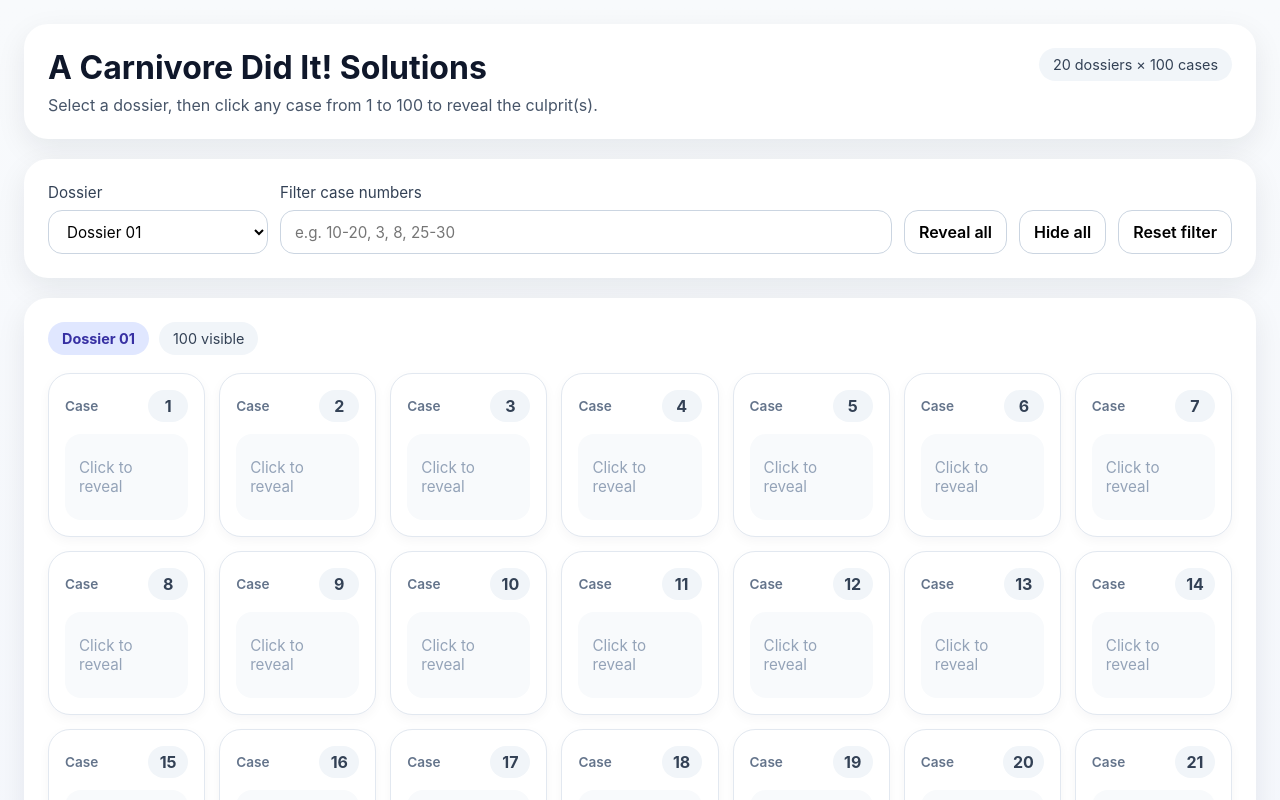
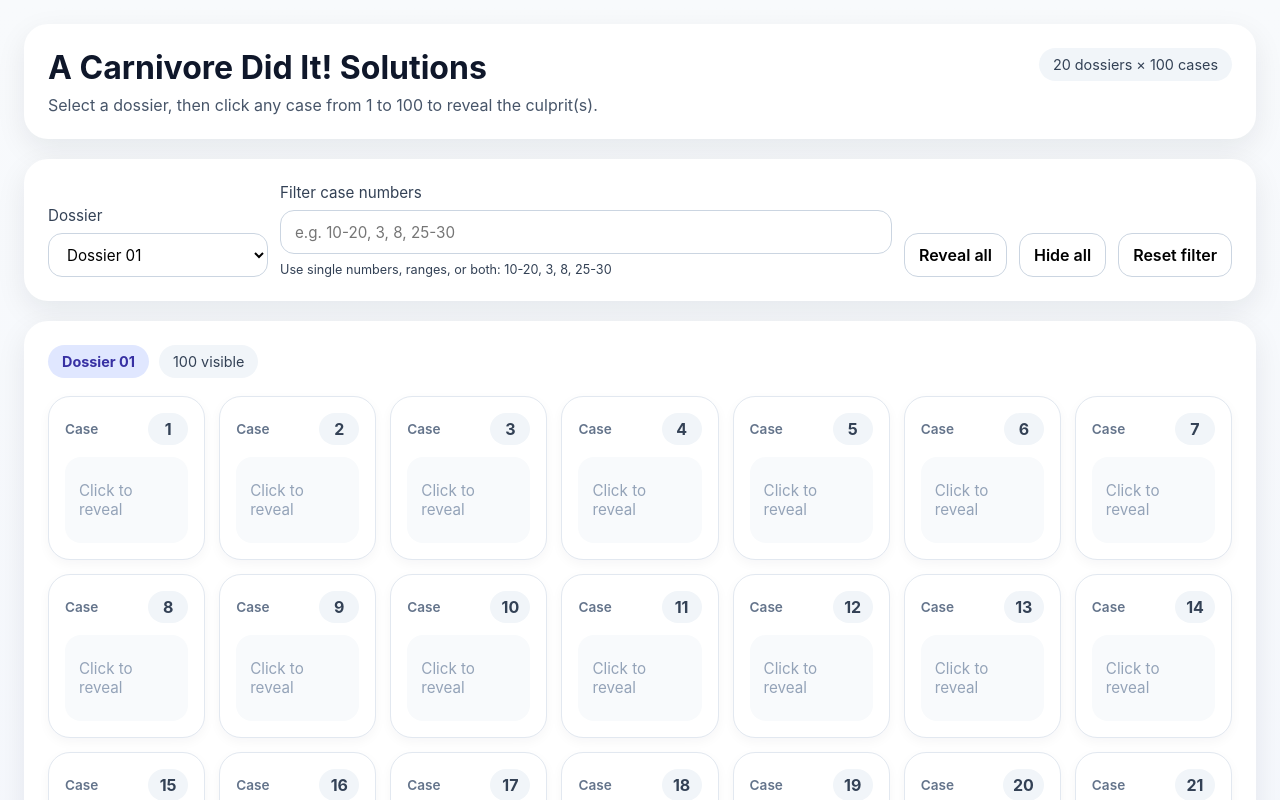
Before and after one commit to p99kj4cqm4-hue/a-carnivore-did-it-solutions, a React (Vite) app: page / in a window 1280 px wide. Shown: the top 800 px of the page. Built offline with nearby package versions, Linux system fonts and the light colour scheme.

Commit message:
Update App.jsx

```diff
--- a/src/App.jsx
+++ b/src/App.jsx
@@ -2146,6 +2146,9 @@ const visibleCases = useMemo(() => {
     onChange={(e) => setQuery(e.target.value)}
     placeholder="e.g. 10-20, 3, 8, 25-30"
   />
+  <small className="filter-help">
+    Use single numbers, ranges, or both: 10-20, 3, 8, 25-30
+  </small>
 </label>
 
           <button onClick={revealAllCurrent}>Reveal all</button>
```
Lines whose indentation alone changed are shown as unchanged.
